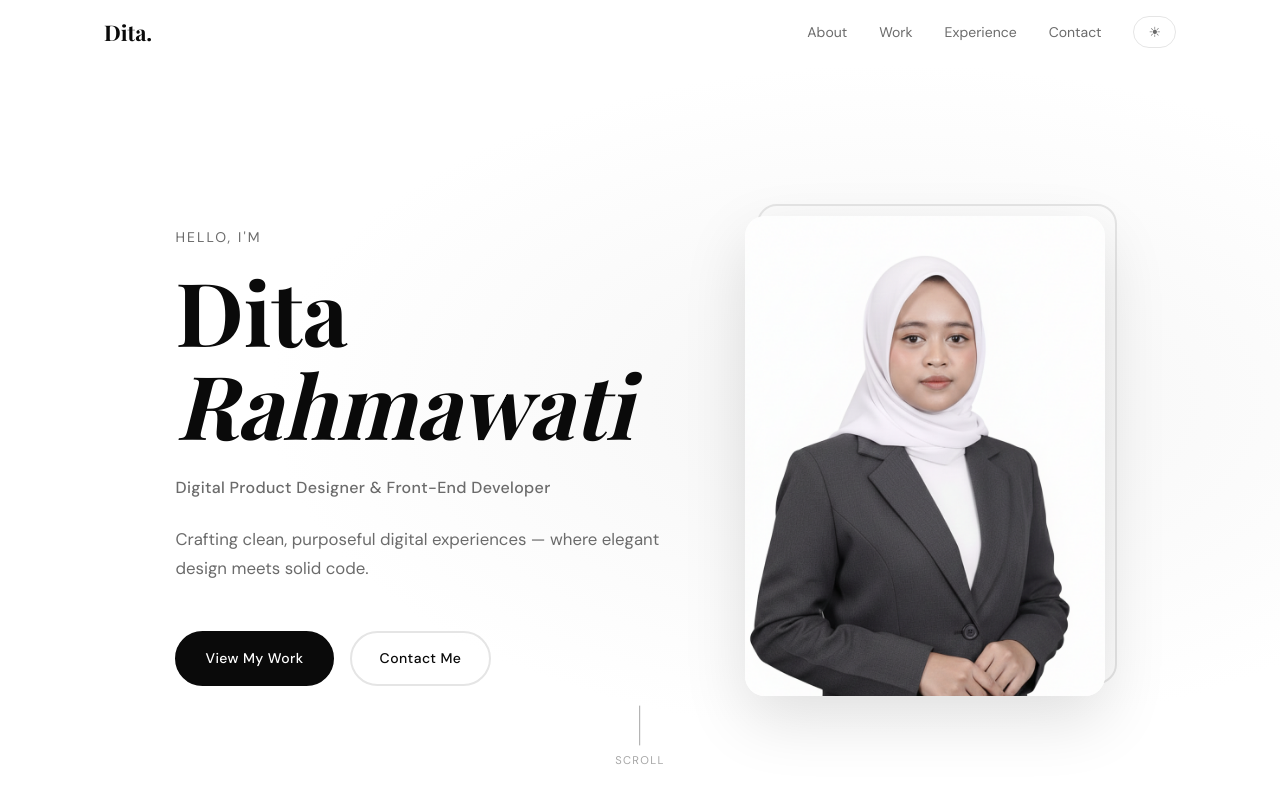
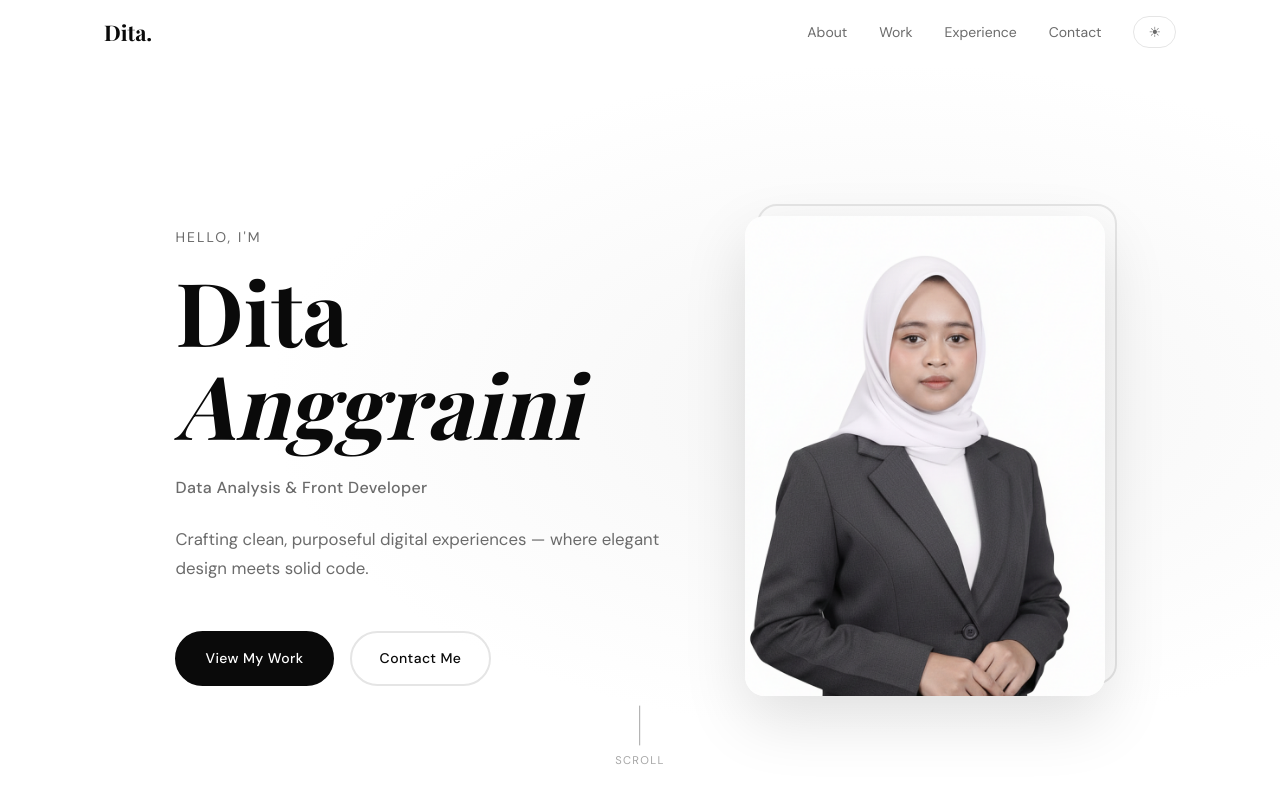
Before and after one commit to dita25/Portofolio-Dita-Anggraini-Puspitasari, a plain HTML site: page index.html in a window 1280 px wide. Shown: the top 800 px of the page. Drawn offline with nearby package versions, Linux system fonts and the light colour scheme; a web font is replaced by a local one.

Commit message:
Update hero section with new name and title

```diff
--- a/index.html
+++ b/index.html
@@ -61,8 +61,8 @@
       <!-- Text side -->
       <div class="hero-text">
         <p class="hero-eyebrow">Hello, I'm</p>
-        <h1 class="hero-name">Dita<br /><em>Rahmawati</em></h1>
-        <p class="hero-title">Digital Product Designer &amp; Front-End Developer</p>
+        <h1 class="hero-name">Dita<br /><em>Anggraini</em></h1>
+        <p class="hero-title">Data Analysis &amp; Front Developer</p>
         <p class="hero-tagline">
           Crafting clean, purposeful digital experiences — where elegant design meets solid code.
         </p>
@@ -75,7 +75,7 @@
       <div class="hero-photo-wrap">
         <div class="hero-photo-frame">
           <!-- ✏️  Replace src with your own photo path if needed -->
-          <img src="assets/profile.png" alt="Dita Rahmawati – profile photo" class="hero-photo" />
+          <img src="assets/profile.png" alt="Dita Anggraini – profile photo" class="hero-photo" />
         </div>
         <!-- Decorative accent -->
         <div class="hero-photo-accent"></div>
```
